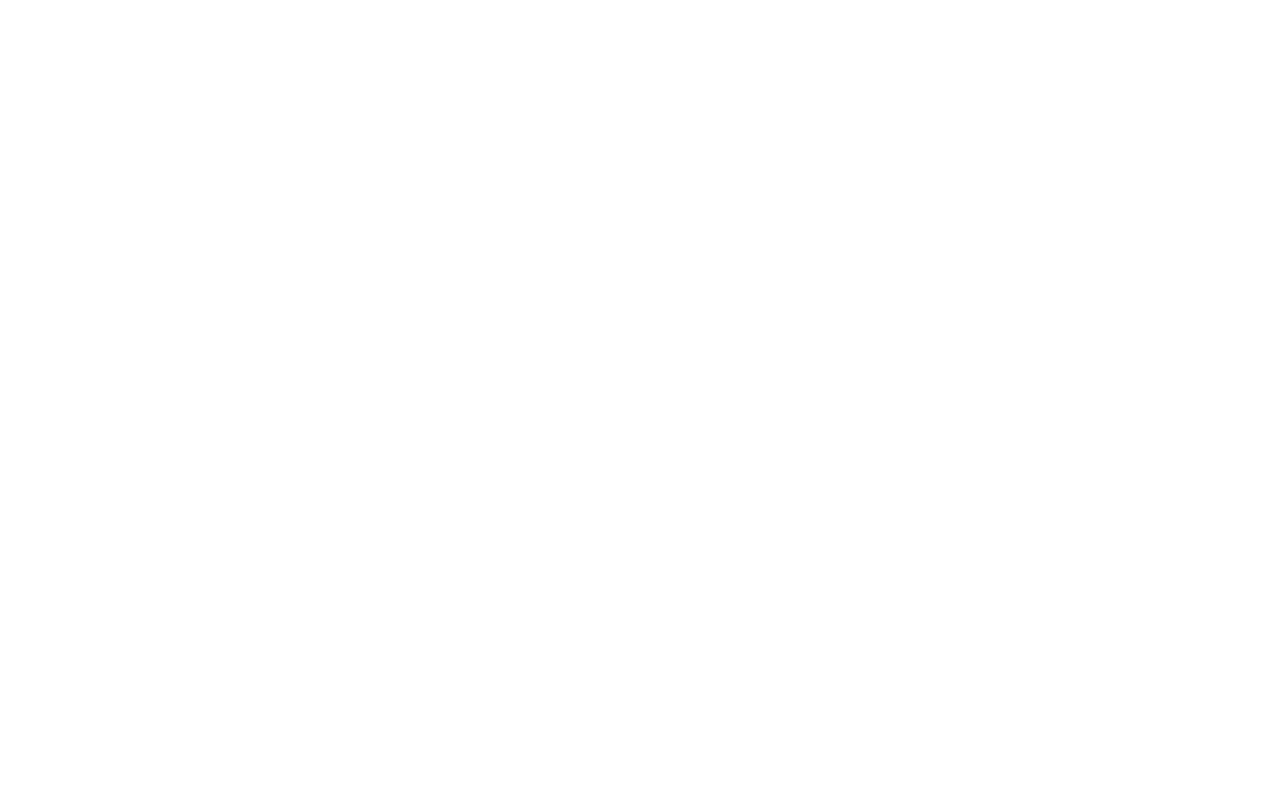
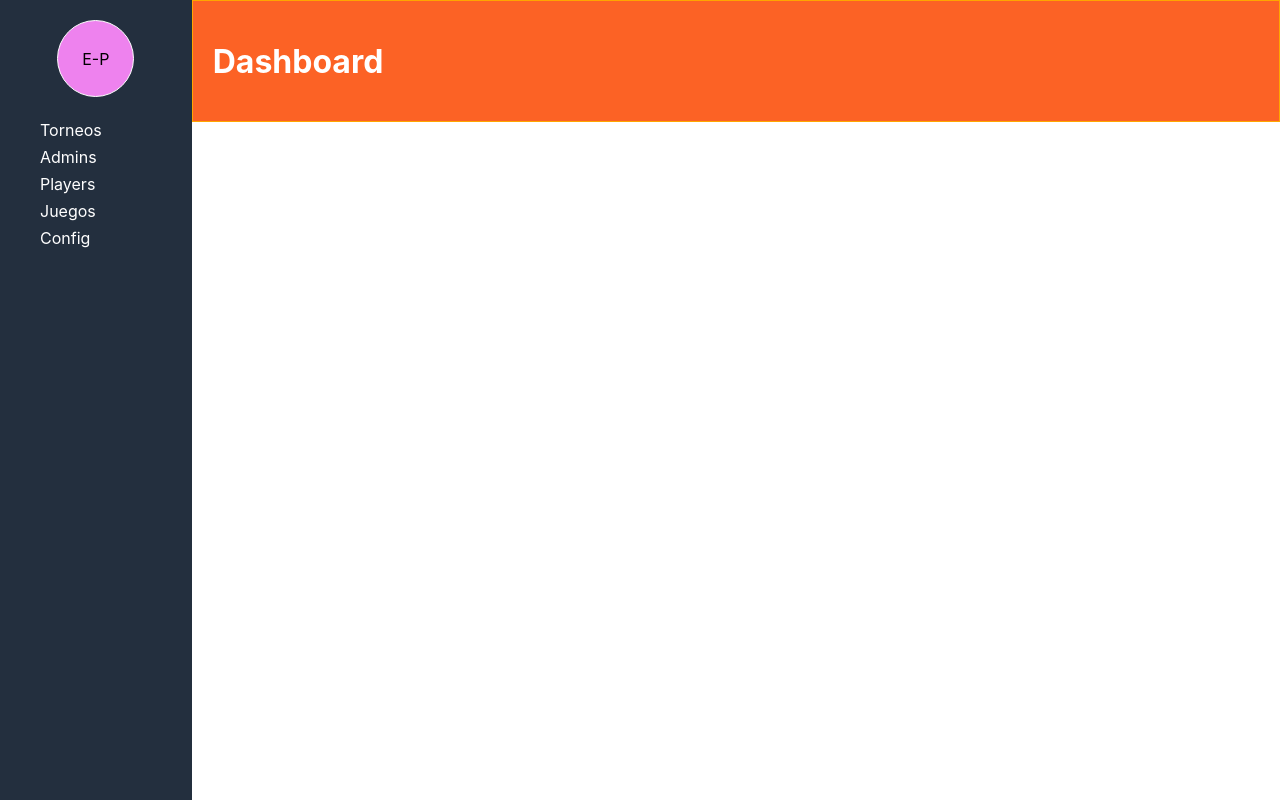
Before and after one commit to luciaraschetti/final-mcga, a React (Create React App) app in the folder frontend/: page /dashboard in a window 1280 px wide. Built offline with nearby package versions, Linux system fonts and the light colour scheme.

Commit message:
Add private layout

```diff
--- a/frontend/src/components/App.tsx
+++ b/frontend/src/components/App.tsx
@@ -1,8 +1,9 @@
 import './App.css';
 import React from 'react';
-import Login from './screens/Login/Index';
-import Register from './screens/Register/Index';
-import {BrowserRouter as Router, Route, Switch} from 'react-router-dom';
+import Login from './screens/Login/index';
+import Register from './screens/Register/index';
+import Dashboard from './screens/Dashboard/Index';
+import { BrowserRouter as Router, Route, Switch } from 'react-router-dom';
 
 function App() {
   return (
@@ -15,6 +16,9 @@
           <Route path="/register">
             <Register />
           </Route>
+          <Route path="/dashboard">
+            <Dashboard />
+          </Route>
         </Switch>
       </Router>
     </div>
--- /dev/null
+++ b/frontend/src/components/layouts/Private/Aside/index.tsx
@@ -0,0 +1,26 @@
+import './style.css';
+import React from 'react';
+
+
+const Index = (props: any) => {
+    return (
+        <React.Fragment>
+            <div className="aside">
+                <div className="logo">
+                    E-P
+                </div>
+                <div className="list">
+                    <ul>
+                        <li>Torneos</li>
+                        <li>Admins</li>
+                        <li>Players</li>
+                        <li>Juegos</li>
+                        <li>Config</li>
+                    </ul>
+                </div>
+            </div>
+        </React.Fragment>
+    );
+}
+
+export default Index;
--- /dev/null
+++ b/frontend/src/components/layouts/Private/Aside/style.css
@@ -0,0 +1,57 @@
+.aside {
+    display: flex;
+    flex-direction: column;
+    justify-content: flex-start;
+    align-items: center;
+    background-color: #232F3E;
+    color: white;
+    width: 15vw;
+    height: 100vh;
+}
+
+.logo {
+  display: flex;
+  justify-content: center;
+  align-items: center;
+  width: 75px;
+  height: 75px;
+  border: 1px solid white;
+  border-radius: 50%;
+  background-color: violet;
+  margin-top: 20px;
+  color: black;
+}
+
+.list {
+  display: flex;
+  justify-content: center;
+  align-items: center;
+  width: 100%;
+}
+
+.aside .list ul {
+    display: flex;
+    flex-direction: column;
+    align-items: flex-start;
+    justify-content: start;
+    width: 100%;
+}
+
+.aside ul li {
+    display: flex;
+    justify-content: center;
+    align-items: flex-start;
+    margin-top: 7px;
+}
+
+.aside ul li:hover {
+    cursor: pointer;
+    color: #FC6225;
+    font-size: 18px;
+}
+
+@media (max-width: 865px) {
+  .aside {
+    width: 25vw;
+  }
+}
--- /dev/null
+++ b/frontend/src/components/layouts/Private/index.tsx
@@ -0,0 +1,19 @@
+import './style.css';
+import React from 'react';
+import Aside from './Aside/index';
+
+
+const Index = (props: any) => {
+    return (
+        <React.Fragment>
+            <div className="containerLayoutPrivate">
+                <Aside />
+                <div className="title">
+                    <h1>{props.headerText}</h1>
+                </div>
+            </div>
+        </React.Fragment>
+    );
+}
+
+export default Index;
--- /dev/null
+++ b/frontend/src/components/layouts/Private/style.css
@@ -0,0 +1,29 @@
+.containerLayoutPrivate {
+    display: flex;
+    flex-direction: row;
+    justify-content: center;
+    align-items: flex-start;
+    width: 100vw;
+    height: 100vh;
+}
+
+.title {
+    display: flex;
+    justify-content: flex-start;
+    align-items: center;
+    background-color: #FC6225;
+    color: white;
+    width: 85vw;
+    height: 15%;
+    border: 1px solid orange;
+}
+
+.title h1 {
+    margin-left: 20px;
+}
+
+@media (max-width: 865px) {
+  .title {
+    width: 75vw;
+  }
+}
--- a/frontend/src/components/screens/Dashboard/Index.tsx
+++ b/frontend/src/components/screens/Dashboard/Index.tsx
@@ -1,10 +1,10 @@
 import React from 'react';
+import MLayout from '../../layouts/Private/index';
 
 const Index = () => {
     return (
-        <div>
-            Dashboard
-        </div>
+        <MLayout headerText='Dashboard'>
+        </MLayout>
     );
 }
 
--- a/frontend/src/components/screens/Login/index.tsx
+++ b/frontend/src/components/screens/Login/index.tsx
@@ -1,5 +1,5 @@
 import React from 'react';
-import Layout from '../../layouts/Login/Index'
+import Layout from '../../layouts/Login/index'
 
 const Index = () => {
 	return (
--- a/frontend/src/components/screens/Register/index.tsx
+++ b/frontend/src/components/screens/Register/index.tsx
@@ -1,5 +1,5 @@
 import React from 'react';
-import Layout from '../../layouts/Login/Index';
+import Layout from '../../layouts/Login/index';
 
 const Index = () => {
 	return (
```
Also changed, not shown: frontend/tsconfig.json (line endings or trailing spaces), 1 other file (tests, documents, lock files or other folders). Lines whose indentation alone changed are shown as unchanged.
